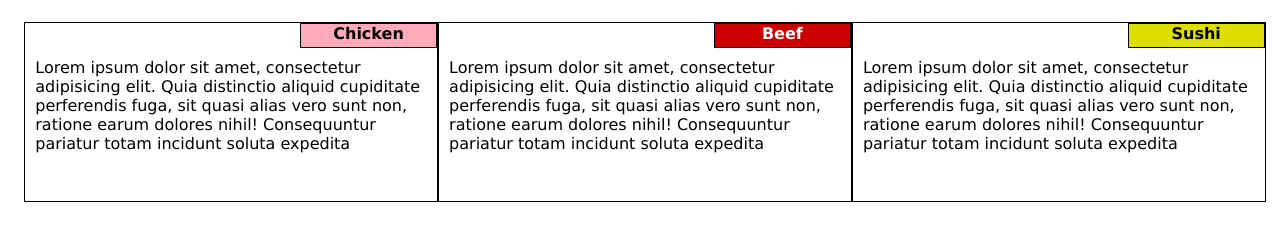
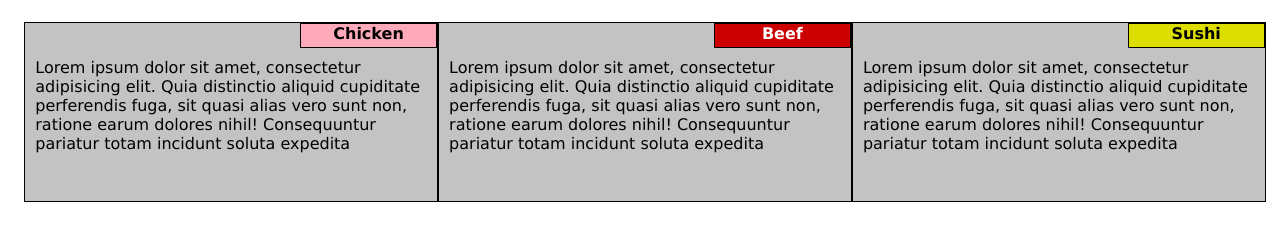
Before and after one commit to shunmug/Module2, a plain HTML site: page Assignment/index.html in a window 1280 px wide. Shown: the part 62-302 px from the top of the page. Drawn offline with Linux system fonts and the light colour scheme.

Commit message:
Update styles.css

```diff
--- a/Assignment/css/styles.css
+++ b/Assignment/css/styles.css
@@ -56,7 +56,7 @@ p{
 
 .divclass {
   border: 1px solid black;
-  background-color: light gray;
+  background-color: rgb(195,195,195);;
   width: 100%;
   height: 180px;
   margin-right:5px;
```
